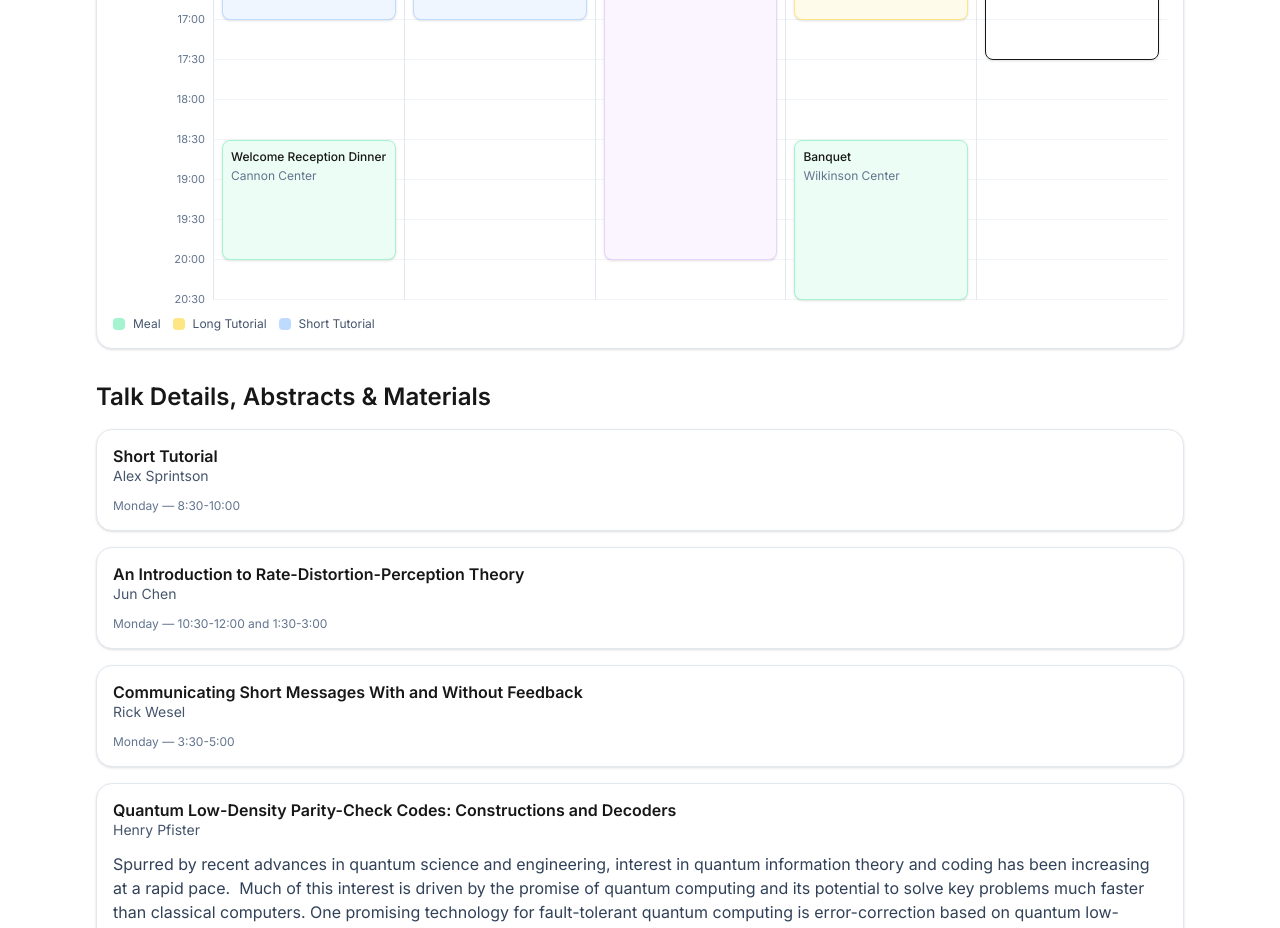
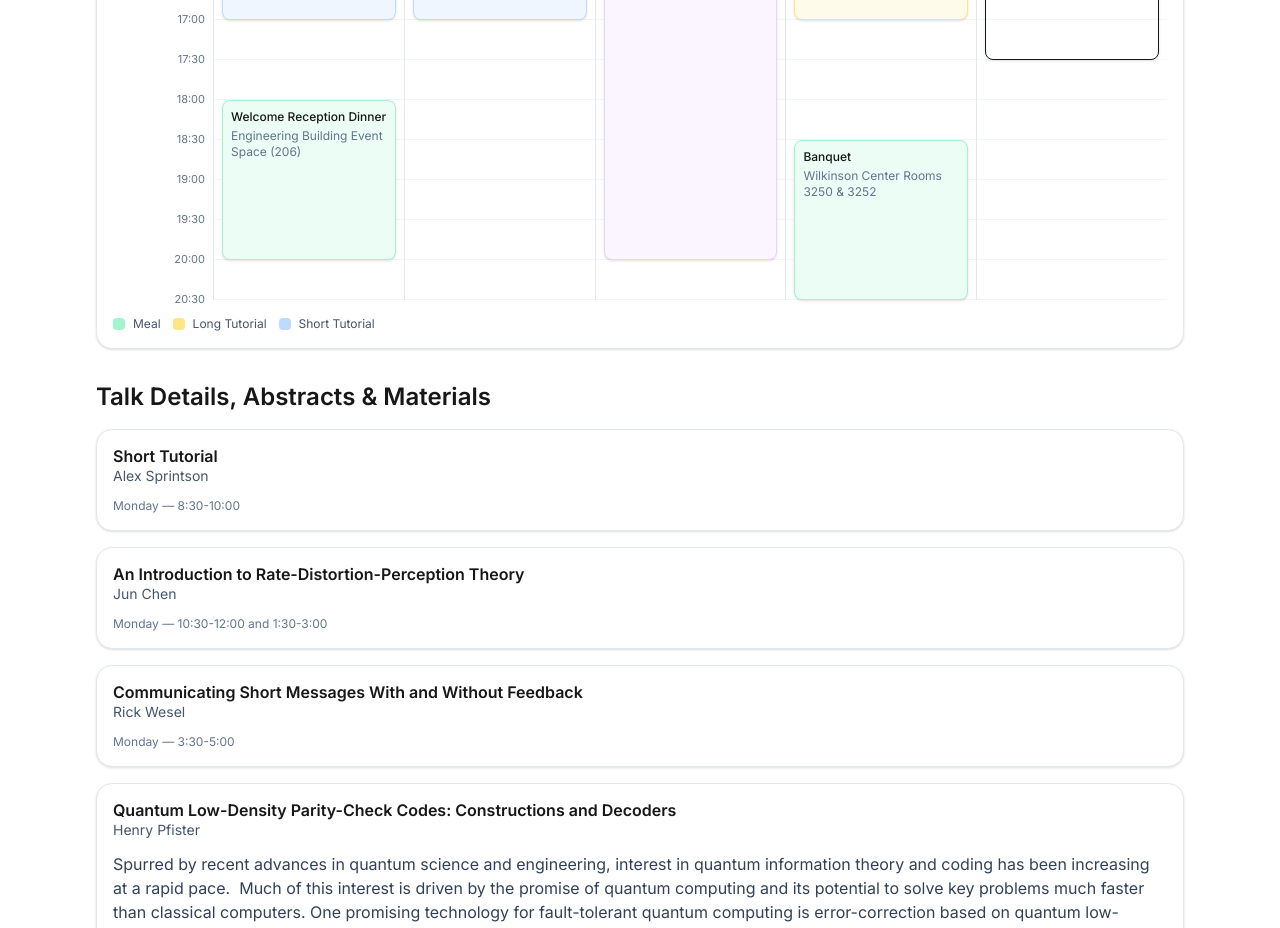
Before and after one commit to BYU-ECE-Software/NASIT2026, a Next.js app: page /program in a window 1280 px wide. Shown: the part 1580-2508 px from the top of the page. Built offline with nearby package versions, Linux system fonts and the light colour scheme.

Commit message:
Update food places

```diff
--- a/data/schedule.ts
+++ b/data/schedule.ts
@@ -85,11 +85,11 @@ export const schedule: ScheduleEvent[] = [
   {
     id: "e36",
     dayIndex: 0,
-    start: "18:30",
+    start: "18:00",
     end: "20:00",
     title: "Welcome Reception Dinner",
     // speakers: ["Roman Vish"],
-    location: "Cannon Center",
+    location: "Engineering Building Event Space (206)",
     variant: "Lunch",
   },
   {
@@ -319,7 +319,7 @@ export const schedule: ScheduleEvent[] = [
     end: "20:30",
     title: "Banquet",
     // speakers: ["Roman Vish", "Willie Harrison"],
-    location: "Wilkinson Center",
+    location: "Wilkinson Center Rooms 3250 & 3252",
     variant: "Lunch",
   },
   {
```
